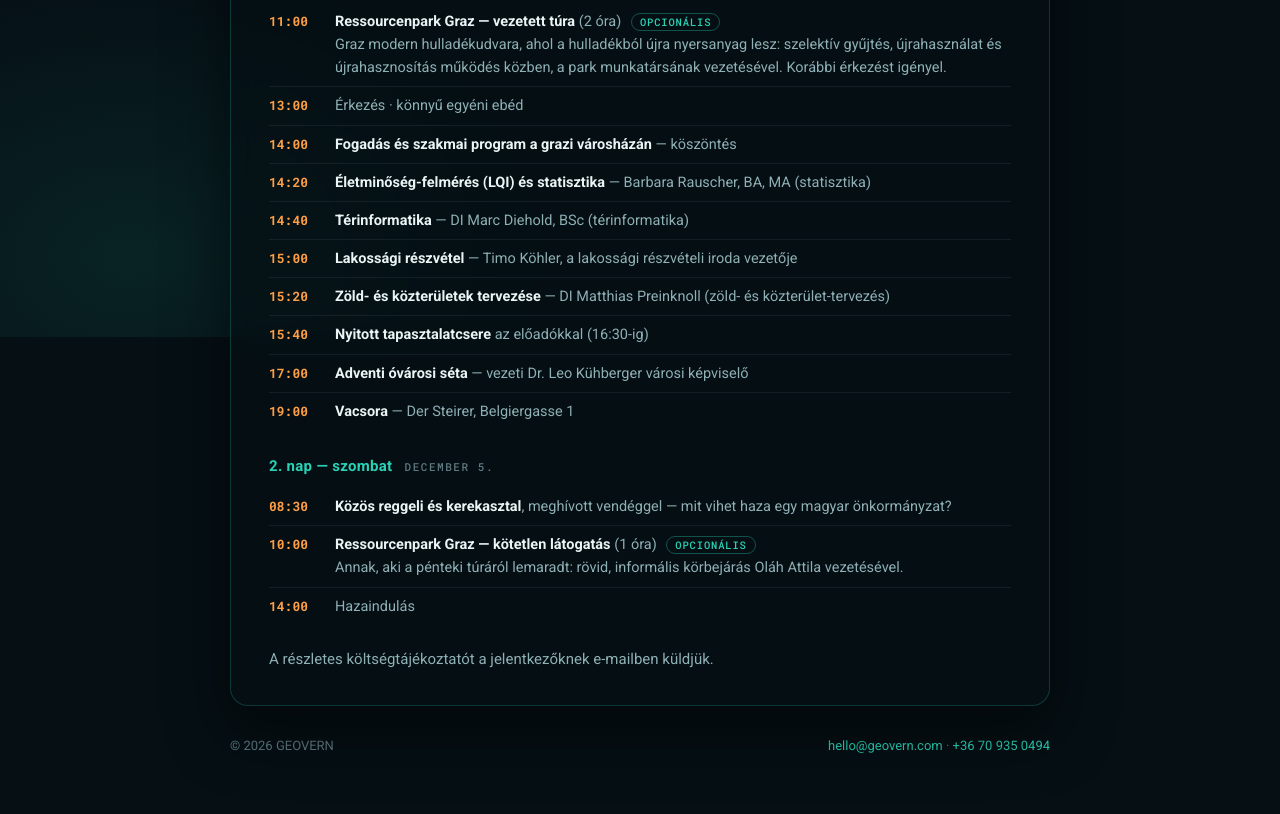
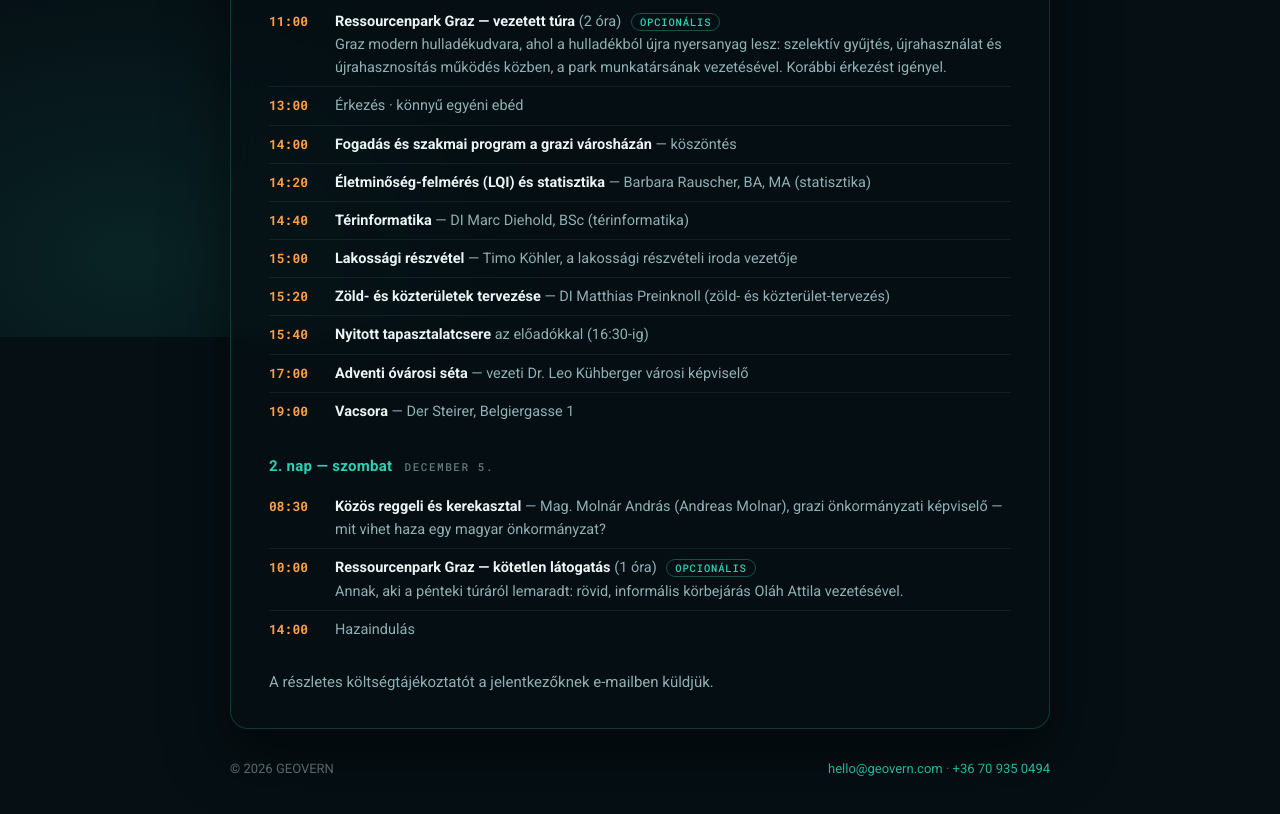
Before and after one commit to mrolah/geovern-web, a plain HTML site: page rendezvenyek.html in a window 1280 px wide. Shown: the part 463-1277 px from the top of the page. Drawn offline with Linux system fonts and the light colour scheme.

Commit message:
Rendezvények: szombati kerekasztal vendége – Mag. Molnár András (Andreas Molnar), grazi önkormányzati képviselő
Co-Authored-By: Claude Opus 5.5 <noreply@anthropic.com>

```diff
--- a/rendezvenyek.html
+++ b/rendezvenyek.html
@@ -163,7 +163,7 @@ h3 .day{font:500 11px var(--mono);letter-spacing:.14em;color:var(--faint);margin
 
       <h3>2. nap — szombat <span class="day">DECEMBER 5.</span></h3>
       <ul class="tl">
-        <li><span class="t">08:30</span><span><b>Közös reggeli és kerekasztal</b>, meghívott vendéggel —
+        <li><span class="t">08:30</span><span><b>Közös reggeli és kerekasztal</b> — Mag. Molnár András (Andreas Molnar), grazi önkormányzati képviselő —
           mit vihet haza egy magyar önkormányzat?</span></li>
         <li><span class="t">10:00</span><span><b>Ressourcenpark Graz — kötetlen látogatás</b> (1 óra) <span class="prop">OPCIONÁLIS</span><br>
           Annak, aki a pénteki túráról lemaradt: rövid, informális körbejárás Oláh Attila vezetésével.</span></li>
```
